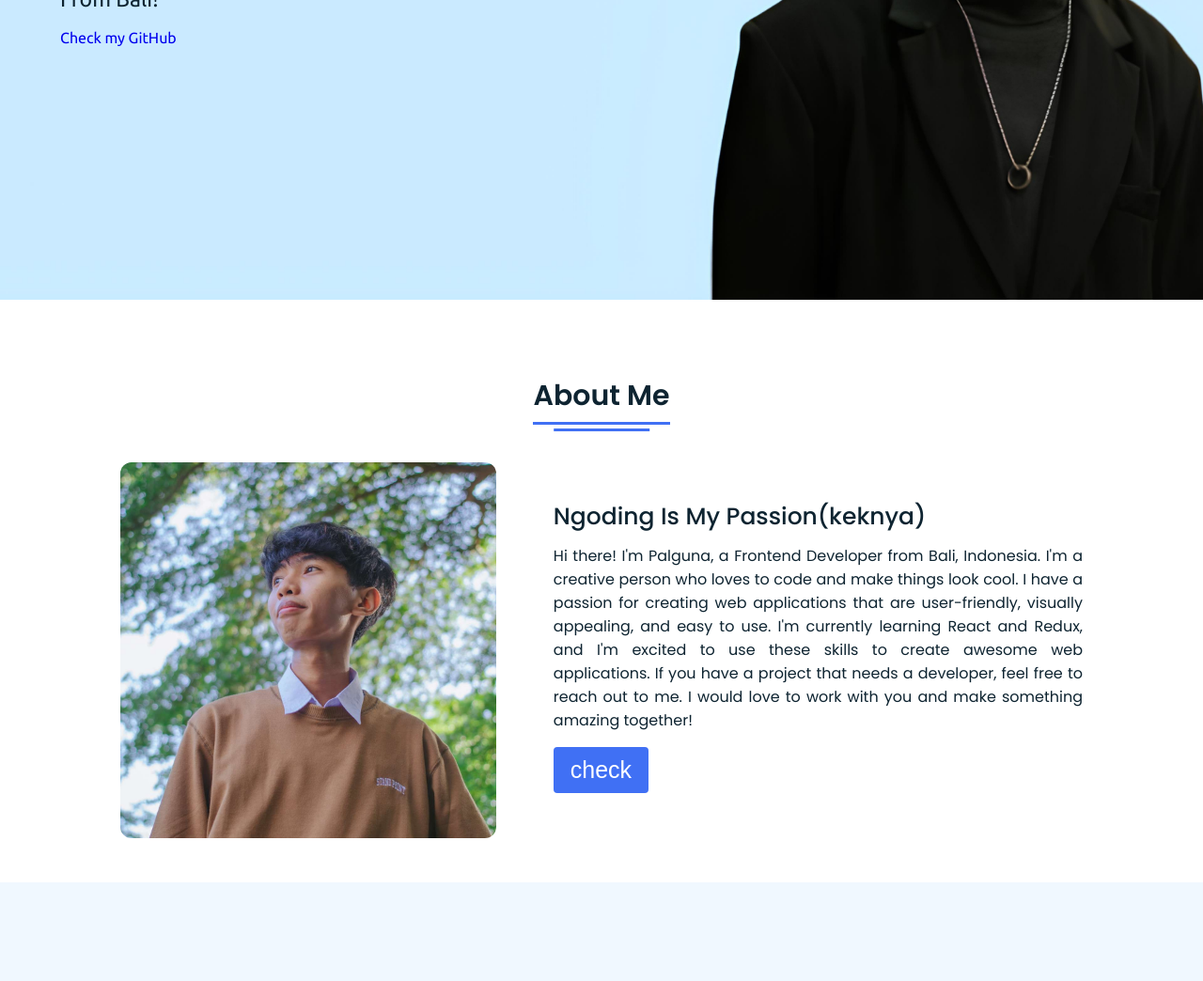
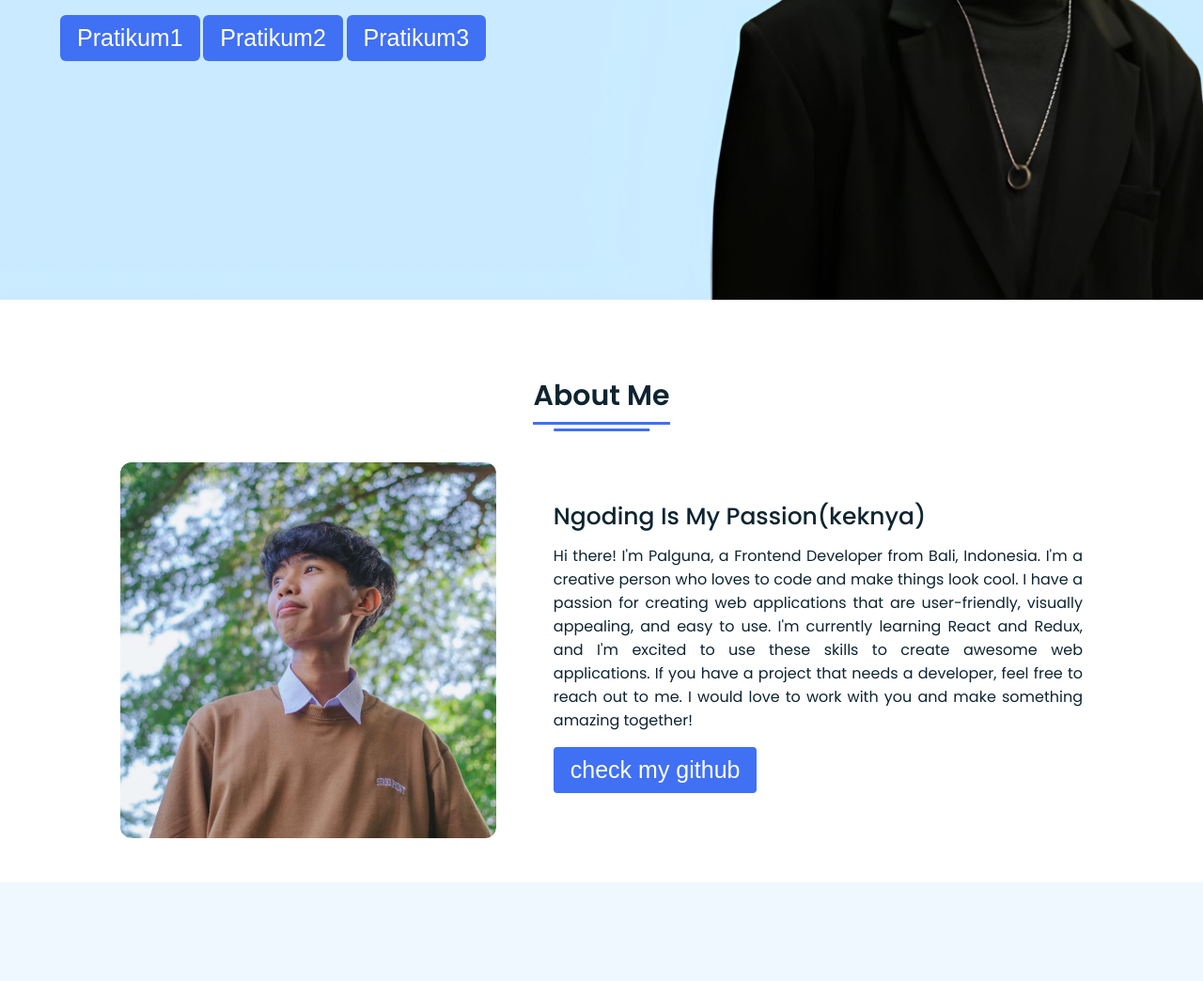
Before and after one commit to Palguna1121/Palguna1121.github.io, a plain HTML site: page index.html in a window 1280 px wide. Shown: the part 481-1525 px from the top of the page at 94% size. Drawn offline with Linux system fonts and the light colour scheme.

Commit message:
tambahan

```diff
--- a/index.html
+++ b/index.html
@@ -47,7 +47,9 @@
           <div class="text-four">From Bali!</div>
         </div>
         <div class="button">
-          <a href="https://github.com/palguna1121">Check my GitHub</a>
+          <button onclick="location.href=`https://github.com/Palguna1121/pw-s/tree/main/praktikum`">Pratikum1</button>
+          <button onclick="location.href=`https://github.com/Palguna1121/pw-s/tree/main/praktikum2`">Pratikum2</button>
+          <button onclick="location.href=`https://github.com/Palguna1121/pw-s/tree/main/praktikum3`">Pratikum3</button>
         </div>
       </div>
     </section>
@@ -68,7 +70,7 @@
               with you and make something amazing together!
             </p>
             <div class="button">
-              <button onclick="window.location.href=`https://github.com/Palguna1121/pw-s`">check</button>
+              <button onclick="window.location.href=`https://github.com/Palguna1121/pw-s`">check my github</button>
             </div>
           </div>
         </div>
```
